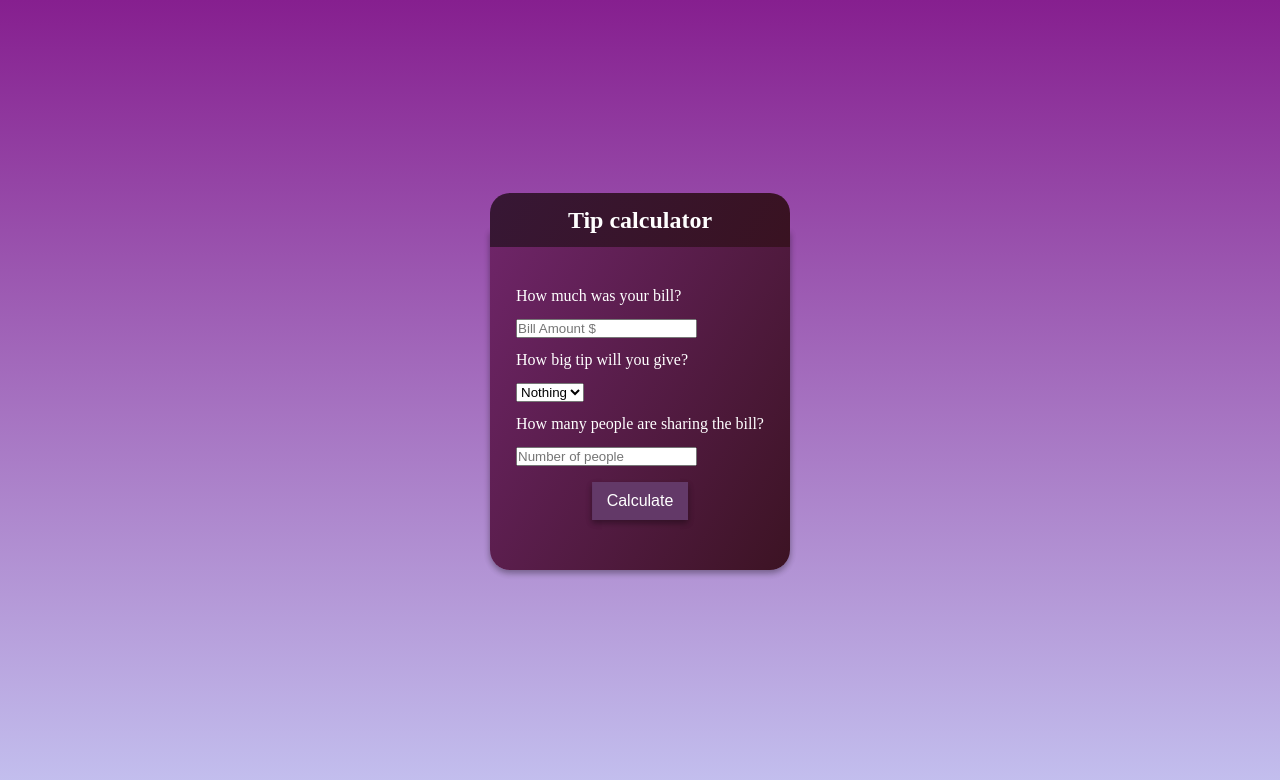
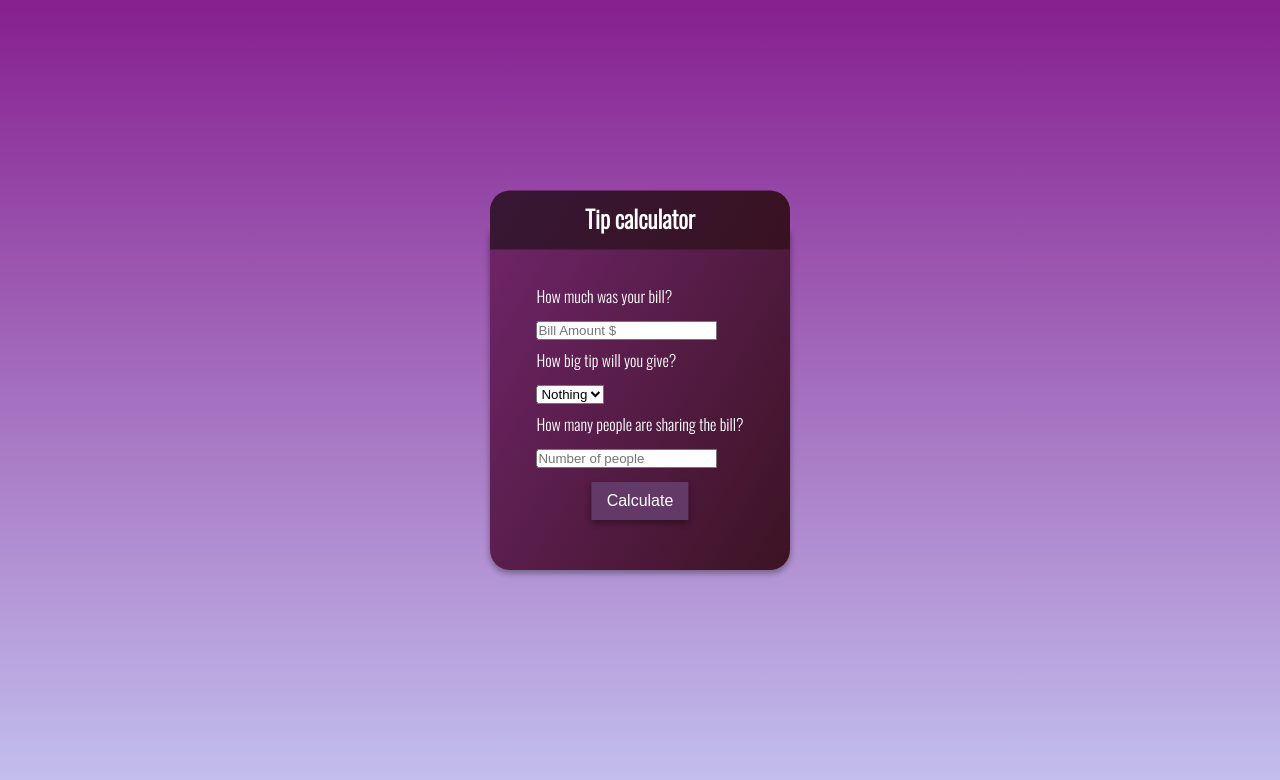
Before and after one commit to KristersgCode/Tipcalculator, a plain HTML site: page index.html in a window 1280 px wide. Drawn offline with nearby package versions, Linux system fonts and the light colour scheme.

Commit message:
Changed font

```diff
--- a/CSS/custom.css
+++ b/CSS/custom.css
@@ -1,4 +1,8 @@
 @import url('https://fonts.googleapis.com/css2?family=Anton&family=Teko:wght@300&display=swap');
+
+@import url('https://fonts.googleapis.com/css2?family=Oswald:wght@200;300&display=swap');
+
+
 * {
   margin: 0;
   padding: 0;
@@ -9,6 +13,7 @@ body {
   background-image: linear-gradient(rgb(134, 31, 143), rgb(196, 194, 240));
   color: white;
   min-height: 100vh;
+  font-family: 'Oswald', sans-serif;
 }
 
 .container {
@@ -53,6 +58,7 @@ body {
 .h1 {
   font-size: 1.5rem;
   text-align: center;
+  margin-bottom: 5px;
   width: 10rem;
   height: 50px;
   line-height: 50px;
```
